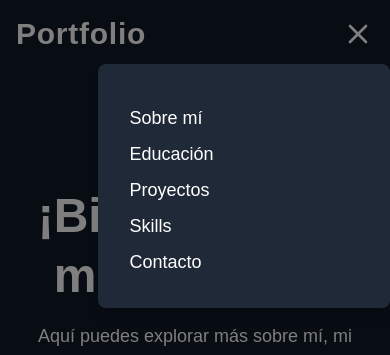
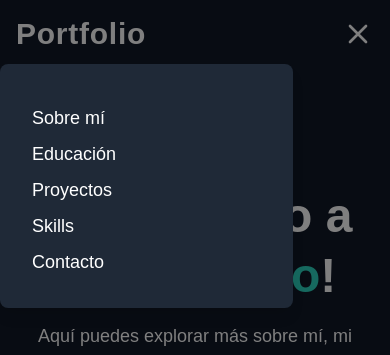
Before and after one commit to manrique1986/portfolio-next, a Next.js app: page / in a window 390 px wide. Both pictures are taken after a click on the button 358 px from the left and 34 px from the top of the page. Shown: the top 355 px of the page. Built offline with nearby package versions, Linux system fonts and the light colour scheme.

Commit message:
corrigiendo scroll

```diff
--- a/app/components/header.jsx
+++ b/app/components/header.jsx
@@ -1,7 +1,7 @@
-"use client"
+"use client";
 
 import Link from 'next/link';
-import { useState } from 'react';
+import { useState, useEffect } from 'react';
 
 export default function Header() {
   const [isOpen, setIsOpen] = useState(false);
@@ -13,6 +13,20 @@ export default function Header() {
   const closeMenu = () => {
     setIsOpen(false);
   };
+
+  useEffect(() => {
+    // Fijar el cuerpo cuando el menú está abierto
+    if (isOpen) {
+      document.body.style.overflow = 'hidden';
+    } else {
+      document.body.style.overflow = 'auto'; // Cambia a 'auto'
+    }
+
+    // Limpieza al desmontar
+    return () => {
+      document.body.style.overflow = 'auto'; // Cambia a 'auto'
+    };
+  }, [isOpen]);
 
   return (
     <header className="bg-gray-900 text-white p-4 shadow-lg">
@@ -50,9 +64,10 @@ export default function Header() {
         )}
         {/* Menú */}
         <div
-          className={`md:flex md:items-center z-50 md:static absolute top-16 right-0 w-3/4 bg-gray-800 md:bg-transparent p-8 md:p-0 rounded-lg shadow-lg transform transition-all duration-300 ease-in-out ${
-            isOpen ? 'translate-x-0 opacity-100' : 'translate-x-full opacity-0'
+          className={`md:flex md:items-center z-50 md:static absolute top-16 left-0 w-3/4 bg-gray-800 md:bg-transparent p-8 md:p-0 rounded-lg shadow-lg transform transition-all duration-300 ease-in-out ${
+            isOpen ? 'translate-x-0 opacity-100' : '-translate-x-full opacity-0'
           } md:opacity-100 md:translate-x-0`}
+          style={{ maxHeight: 'calc(100vh - 64px)', overflowY: 'auto' }} // Limitar altura del menú
         >
           <Link href="/sobreMi" onClick={closeMenu} className="block text-lg md:inline-block mt-2 md:mt-0 md:ml-6 hover:text-gray-400 transition duration-300">
             Sobre mí
```
